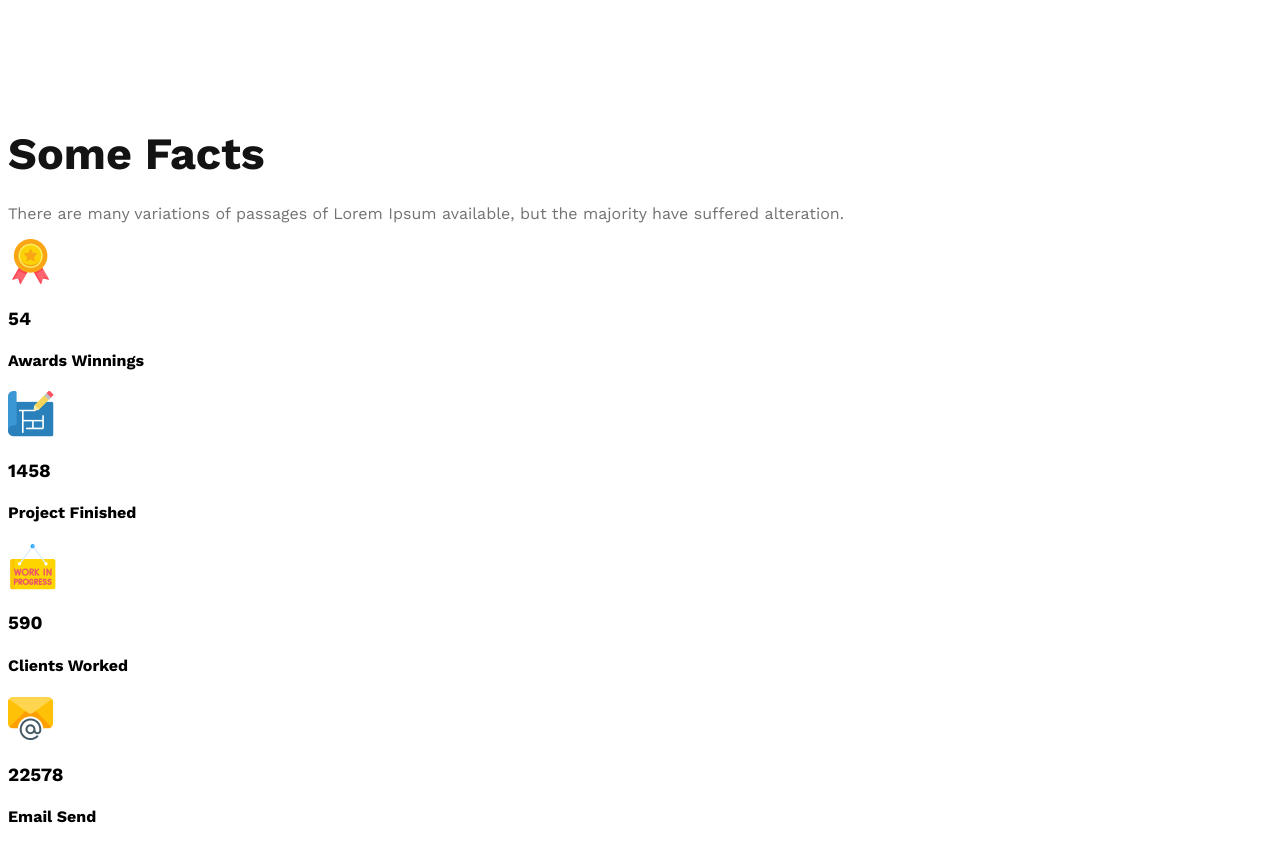
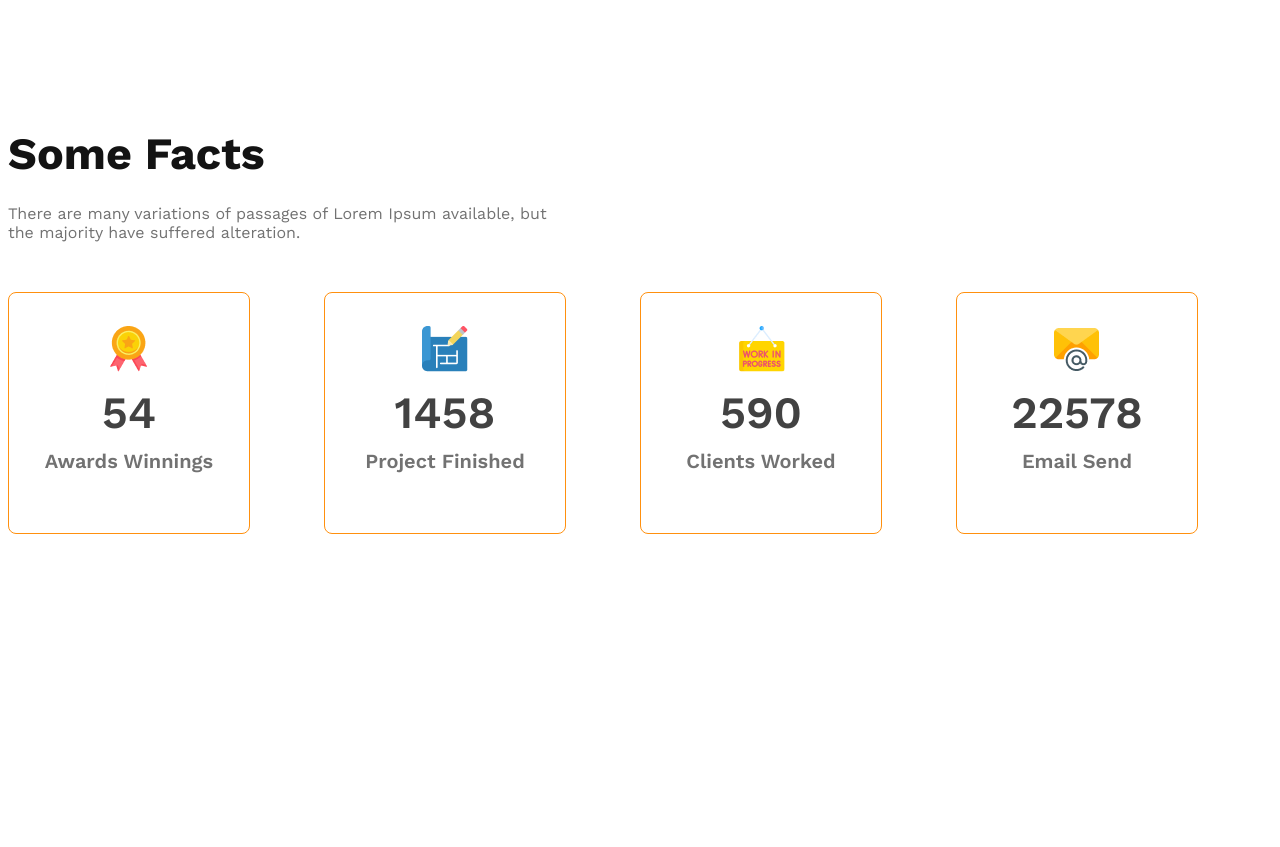
Before and after one commit to sabbirRashed/g3-Architect-responsive-Web, a plain HTML site: page index.html in a window 1280 px wide. Shown: the part 2101-2948 px from the top of the page. After the commit the page ends 2643 px from the top, so only its background shows below. Drawn offline with nearby package versions, Linux system fonts and the light colour scheme.

Commit message:
added style in fact

```diff
--- a/Style/architect.css
+++ b/Style/architect.css
@@ -54,7 +54,6 @@
 
 /* header style */
 /* nav style */
-
 
 .navbar {
     justify-content: space-between;
@@ -138,6 +137,7 @@ main> section{
 }
 
 
+/* teams related style */
 .teams{
     justify-content: center;
     align-items: center;
@@ -158,12 +158,54 @@ main> section{
 }
 
 
-
 #quick-list{
     font-weight: 500;
 
 }
 
+/* some-facts related style */
+.fact-description{
+    max-width: 540px;
+    margin-top: 24px;
+    margin-bottom: 50px;
+
+}
+
+
+.facts-container{
+    display: grid;
+    grid-template-columns:repeat(4, 1fr);
+
+}
+
+
+.fact-card{
+    border: 1px solid #FF900E;
+    width: 240px;
+    height: 240px;
+    border-radius: 8px;
+    justify-content: center;
+    align-items: center;
+    text-align: center;
+
+}
+
+
+.fact-number{
+    font-size: 2.8rem;
+    font-weight: 600;
+    margin-top: 10px;
+    margin-bottom: 5px;
+
+}
+
+
+.fact-name{
+    font-size:1.25rem;
+    font-weight: 600;
+    margin-top: 10px;
+
+}
 
 
 /* media Query */
--- a/index.html
+++ b/index.html
@@ -49,9 +49,11 @@
 
             <div class="our-features">
                 <h3 class="section-title">
-                    <span id="quick-list" class="tertiary-color">Quick list</span> <span id="of our" class="primary-color"> of Our</span> <span id="fearures" class="orange">Features</span>
+                    <span id="quick-list" class="tertiary-color">Quick list</span> <span id="of our"
+                        class="primary-color"> of Our</span> <span id="fearures" class="orange">Features</span>
                 </h3>
-                <p class="feature-description tertiary-color">There are many variations of passages of Lorem Ipsum available,
+                <p class="feature-description tertiary-color">There are many variations of passages of Lorem Ipsum
+                    available,
                     but the majority have suffered alteration in some form, by injected
                     humour, or randomised words which don't look even
                 </p>
@@ -64,38 +66,50 @@
         </section>
 
         <!-- features will enjoy -->
-        <section >
+        <section>
 
         </section>
 
         <!-- some facts -->
-         <section>
+        <section class="some-facts">
             <h3 class="section-title primary-color">Some Facts</h3>
-            <p class="tertiary-color">There are many variations of passages of Lorem Ipsum available, but the majority have suffered alteration.</p>
+            <p class="fact-description tertiary-color">There are many variations of passages of Lorem Ipsum available, but the majority
+                have suffered alteration.</p>
 
             <div class="facts-container">
-                <div class="fact">
-                    <img src="images/icons/ribon.png" alt="" class="fact-icon">
-                    <h3 class="fact-number">54</h3>
-                    <h4 class="fact-name">Awards Winnings</h4>
+                <div class="fact-card display-flex">
+                    <div>
+                        <img src="images/icons/ribon.png" alt="" class="fact-icon">
+                        <h3 class="fact-number secondary-color">54</h3>
+                        <h4 class="fact-name tertiary-color">Awards Winnings</h4>
+                    </div>
                 </div>
-                <div class="fact">
-                    <img src="images/icons/projects.png" alt="" class="fact-icon">
-                    <h3 class="fact-number">1458</h3>
-                    <h4 class="fact-name">Project Finished</h4>
+
+                <div class="fact-card display-flex">
+                    <div>
+                        <img src="images/icons/projects.png" alt="" class="fact-icon">
+                        <h3 class="fact-number secondary-color">1458</h3>
+                        <h4 class="fact-name tertiary-color">Project Finished</h4>
+                    </div>
                 </div>
-                <div class="fact">
-                    <img src="images/icons/customers.png" alt="" class="fact-icon">
-                    <h3 class="fact-number">590</h3>
-                    <h4 class="fact-name">Clients Worked</h4>
+
+                <div class="fact-card display-flex">
+                    <div>
+                        <img src="images/icons/customers.png" alt="" class="fact-icon">
+                        <h3 class="fact-number secondary-color">590</h3>
+                        <h4 class="fact-name tertiary-color">Clients Worked</h4>
+                    </div>
                 </div>
-                <div class="fact">
-                    <img src="images/icons/email.png" alt="" class="fact-icon">
-                    <h3 class="fact-number">22578</h3>
-                    <h4 class="fact-name">Email Send</h4>
+
+                <div class="fact-card display-flex">
+                    <div>
+                        <img src="images/icons/email.png" alt="" class="fact-icon">
+                        <h3 class="fact-number secondary-color">22578</h3>
+                        <h4 class="fact-name tertiary-color">Email Send</h4>
+                    </div>
                 </div>
             </div>
-         </section>
+        </section>
     </main>
 
     <footer>
```
